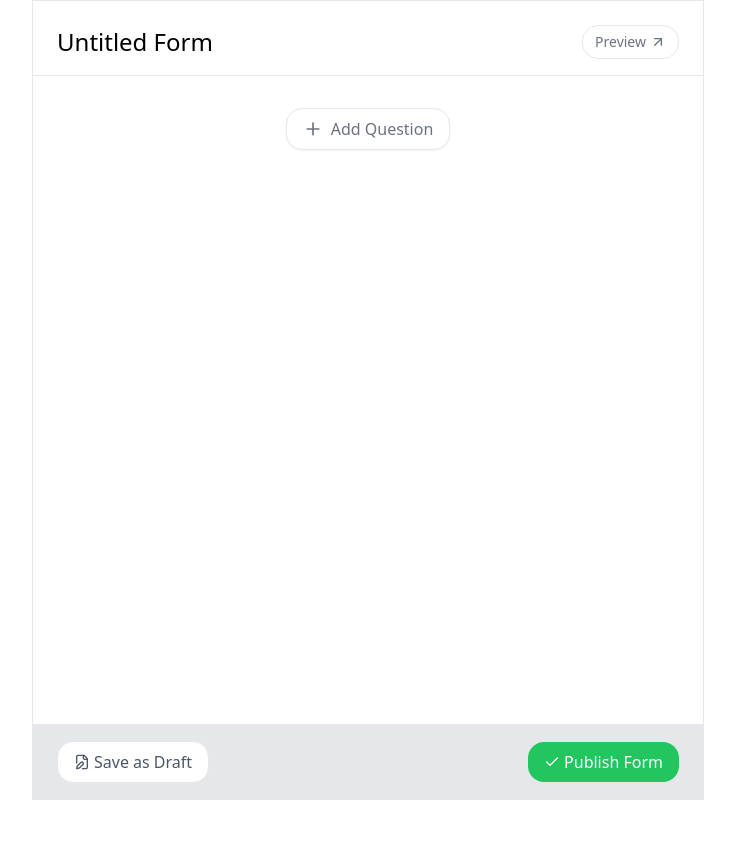
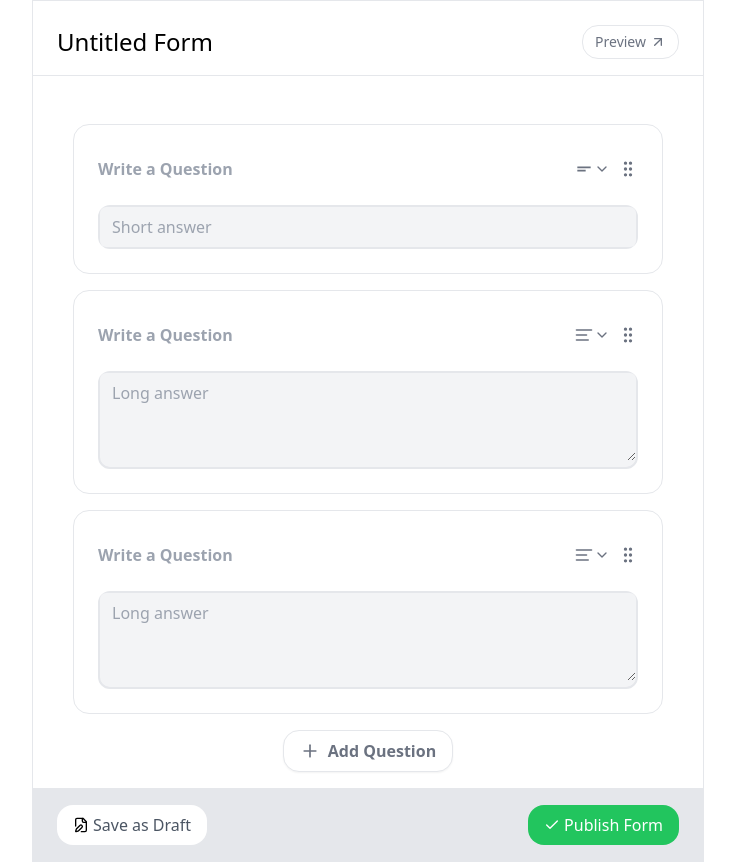
Before and after one commit to shivankkunwar/FormGenius, a Next.js app: page / in a window 1280 px wide. Shown: the whole page, without its empty margins (272-1007 px from the left). Before the commit the page ends 800 px from the top, so only its background shows below. Built offline with nearby package versions, Linux system fonts and the light colour scheme.

Commit message:
Answers Components designed

```diff
--- a/app/page.tsx
+++ b/app/page.tsx
@@ -1,16 +1,19 @@
-'use client'
+"use client";
 
-import { useState } from 'react'
-import { ArrowUpRight, Check, FilePen, Plus } from 'lucide-react'
-import { motion } from 'framer-motion'
-import { formStyles as styles } from '@/styles/form'
+import { useState } from "react";
+import { ArrowUpRight, Check, FilePen, Plus } from "lucide-react";
+import { motion } from "framer-motion";
+import { formStyles as styles } from "@/styles/form";
+import AnswerComponent from "@/components/AnswerComponent";
+import { FormBuilder } from "@/components/formBuilder";
+import { FormProvider } from "@/context/form-context";
 
 export default function Home() {
-  const [isPreview, setIsPreview] = useState(false)
+  const [isPreview, setIsPreview] = useState(false);
 
   return (
-    <div className="flex flex-col min-h-screen max-w-2xl mx-auto  border">
 
+      <div className="flex flex-col min-h-screen max-w-2xl mx-auto  border z-0">
         <div className="mb-8 flex justify-between items-center b border-b px-4 md:px-6 pt-4 md:pt-6 pb-4 md:pb=6">
           <input
             type="text"
@@ -22,39 +25,43 @@ export default function Home() {
             onClick={() => setIsPreview(!isPreview)}
             className="text-sm text-gray-500 hover:text-gray-700 flex items-center gap-1 border px-3 py-1 rounded-2xl"
           >
-          Preview <ArrowUpRight className='w-4' />
+            Preview <ArrowUpRight className="w-4" />
           </button>
         </div>
+        <div className=" px-4 md:px-6  ">
+          <AnswerComponent type="short"/>
+          <AnswerComponent type="long"/>
+          <AnswerComponent type="long"/>
 
-
-      <div className="relative px-4 md:px-6 flex justify-center">
+        </div>
+        <div className="relative px-4 pb-4 md:px-6 flex justify-center">
           <motion.button
             whileHover={{ scale: 1.02 }}
             whileTap={{ scale: 0.98 }}
             onClick={() => console.log("Add Question clicked")}
-          className="flex items-center gap-2 text-gray-500 hover:text-gray-700 px-4 py-2 bg-white border rounded-2xl shadow-sm"
+            className="flex items-center gap-2 text-gray-500 text-black hover:text-gray-700 font-semibold px-4 py-2 bg-white border rounded-2xl shadow-sm"
           >
             <Plus size={20} />
             Add Question
           </motion.button>
         </div>
+        <div className="flex-1"></div>
 
-
-      <div className="flex-1 px-4 md:px-6"></div>
 
 
         <div className="flex justify-between bg-gray-200 items-center border-t pt-4 px-4 md:px-6 pb-4 md:pb=6">
           <button
-          className={`${styles.button.secondary} flex px-4 py-2 rounded-2xl border bg-white text-gray-600 hover:bg-gray-50`}
+            className={`${styles.button.secondary} flex px-4 py-2 rounded-2xl  text-black font-semiboldborder bg-white text-gray-600 hover:bg-gray-50`}
           >
-         <FilePen className='w-4 mr-1'/> Save as Draft
+            <FilePen className="w-4 mr-1 text-black font-semibold" /> Save as Draft
           </button>
           <button
             className={`${styles.button.primary} flex px-4 py-2 rounded-2xl bg-green-500 text-white hover:bg-green-600`}
           >
-         <Check  className='w-4 mr-1'/> Publish Form
+            <Check className="w-4 mr-1" /> Publish Form
           </button>
         </div>
       </div>
-  )
+
+  );
 }
--- /dev/null
+++ b/components/AnswerComponent.tsx
@@ -0,0 +1,128 @@
+import { AlignLeft, ChevronDown, ChevronUp, CircleDot, GripVertical, Hash, Link } from 'lucide-react';
+import React, { useState } from 'react';
+import { MdOutlineShortText } from 'react-icons/md';
+type answerType = {
+    type : string,
+
+}
+const AnswerComponent = ({type}:answerType) => {
+  const [answerType, setAnswerType] = useState(type);
+  const [showTypeDropdown, setShowTypeDropdown] = useState(false);
+
+  const handleAnswerTypeChange = (type) => {
+    setAnswerType(type);
+    setShowTypeDropdown(false);
+  };
+
+  return (
+    <div className=" border rounded-2xl p-6 m-4 hover:bg-gray-100 "  style={{ "--bg-color": "inherit" }}>
+      <div className="flex items-center justify-between mb-4">
+        <div className="flex items-center justify-between w-full ">
+          <input
+            type="text"
+            className=" rounded-md p py-2 md:p flex-1 focus:outline-none  font-semibold  bg-[var(--bg-color)] "
+            placeholder="Write a Question"
+
+          />
+          <div className="relative">
+            <button
+              className=" rounded-md px py-2 flex items-center  focus:outline-none  focus:ring-blue-500"
+              onClick={() => setShowTypeDropdown(!showTypeDropdown)}
+            >
+
+              {answerType === "short"?
+                <MdOutlineShortText className="h-5 w-5 text-gray-500" />:
+                answerType === "long"?
+                <AlignLeft className="h-5 w-5 text-gray-500"/>:
+                answerType === "single"?
+                <CircleDot className="h-5 w-5 text-gray-500"/>:
+                answerType === "number"?
+                <Hash className="h-5 w-5 text-gray-500" />:
+                answerType === "url"?
+                <Link className="h-5 w-5 text-gray-500"/>:<></>
+
+            }
+              {showTypeDropdown?<ChevronUp className="h-4 w-4 text-gray-500"/>:<ChevronDown className="h-4 w-4 text-gray-500" />}
+              <GripVertical className="ml-3 md:ml-2 h-5 w-5 text-gray-500" />
+            </button>
+            {showTypeDropdown && (
+              <div className="absolute top-full z-10  right-0 mt-2 w-48 bg-white shadow-md rounded-md">
+                {['short', 'long', 'single', 'number', 'url'].map((type) => (
+                  <button
+                    key={type}
+                    className="block w-full text-left px-4 py-2 hover:bg-gray-100 focus:outline-none focus:bg-gray-100"
+                    onClick={() => handleAnswerTypeChange(type)}
+                  >
+                    {type.charAt(0).toUpperCase() + type.slice(1)}
+                  </button>
+                ))}
+              </div>
+            )}
+          </div>
+        </div>
+      </div>
+
+      <div className="space-y-4 border-2 rounded-xl bg-gray-100">
+
+
+        {answerType === 'short' && (
+          <input
+            type="text"
+            className="bg-gray-100 rounded-md px-3 py-2 w-full focus:outline-none focus:ring-2 focus:ring-blue-500"
+            placeholder="Short answer"
+          />
+        )}
+
+        {answerType === 'long' && (
+          <textarea
+            className="bg-gray-100 rounded-md px-3 py-2 w-full h-full focus:outline-none focus:ring-2 focus:ring-blue-500"
+            placeholder="Long answer"
+            rows={3}
+          ></textarea>
+        )}
+
+        {answerType === 'single' && (
+          <div className="flex items-center space-x-4">
+            <input
+              type="text"
+              className="bg-gray-100 rounded-md px-3 py-2 flex-1 focus:outline-none focus:ring-2 focus:ring-blue-500"
+              placeholder="Single select"
+            />
+            <div className="flex items-center space-x-2">
+              <input
+                type="radio"
+                className="form-radio text-blue-500 focus:ring-blue-500"
+              />
+              <span className="text-gray-700">Option 1</span>
+            </div>
+            <div className="flex items-center space-x-2">
+              <input
+                type="radio"
+                className="form-radio text-blue-500 focus:ring-blue-500"
+              />
+              <span className="text-gray-700">Option 2</span>
+            </div>
+          </div>
+        )}
+
+        {answerType === 'number' && (
+          <input
+            type="number"
+            className="bg-gray-100 rounded-md px-3 py-2 w-full focus:outline-none focus:ring-2 focus:ring-blue-500"
+            placeholder="Number"
+          />
+        )}
+
+        {answerType === 'url' && (
+          <input
+            type="url"
+            className="bg-gray-100 rounded-md px-3 py-2 w-full focus:outline-none focus:ring-2 focus:ring-blue-500"
+            placeholder="Link to your best work"
+          />
+        )}
+      </div>
+    </div>
+  );
+};
+
+export default AnswerComponent;
--- a/package.json
+++ b/package.json
@@ -9,11 +9,15 @@
     "lint": "next lint"
   },
   "dependencies": {
+    "@hello-pangea/dnd": "^17.0.0",
+    "axios": "^1.7.9",
     "framer-motion": "^11.13.1",
     "lucide-react": "^0.468.0",
     "next": "15.0.4",
     "react": "^19.0.0",
-    "react-dom": "^19.0.0"
+    "react-dom": "^19.0.0",
+    "react-icons": "^5.4.0",
+    "uuid": "^11.0.3"
   },
   "devDependencies": {
     "@types/node": "^20",
```
Lines whose indentation alone changed are shown as unchanged.
